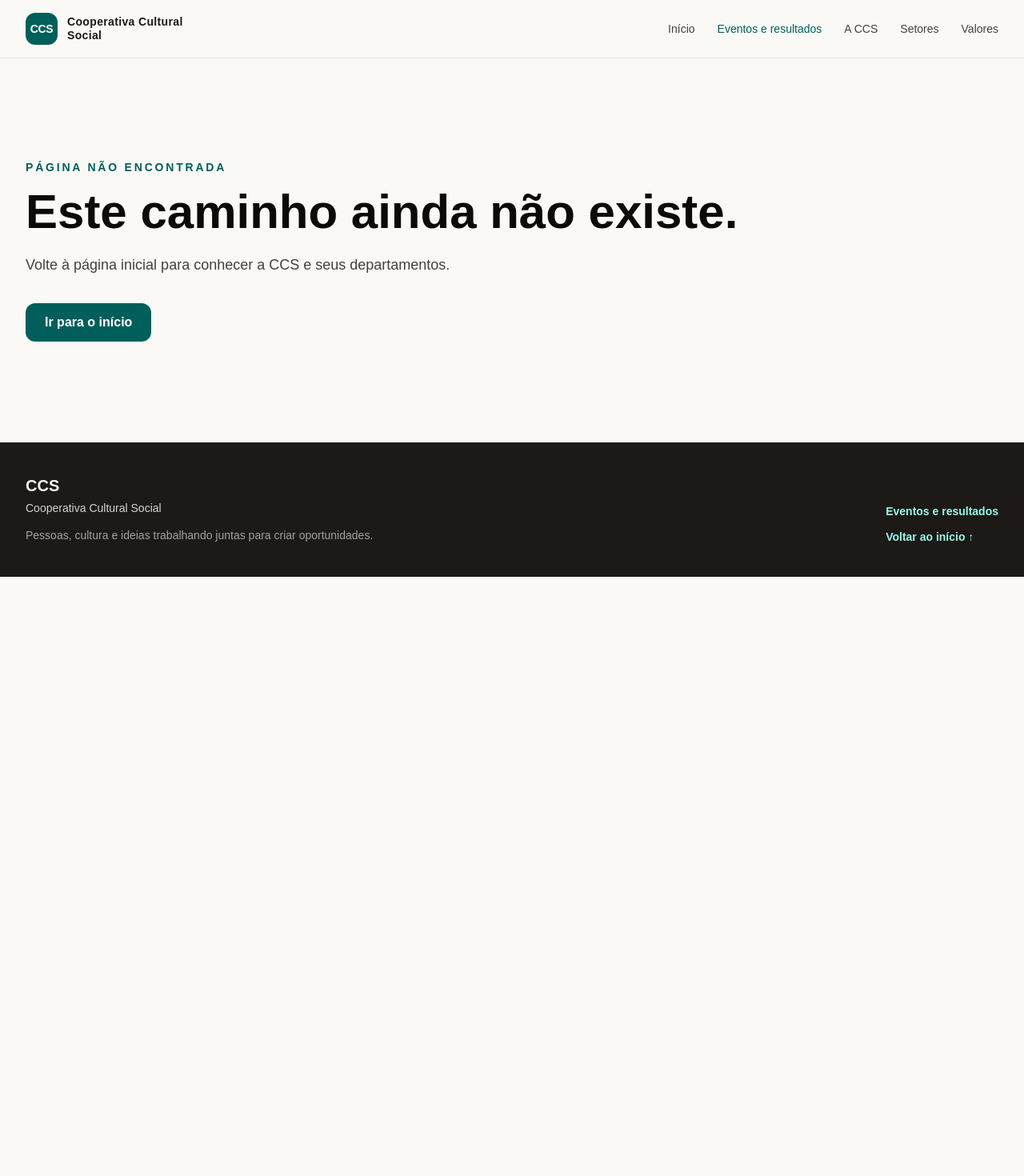
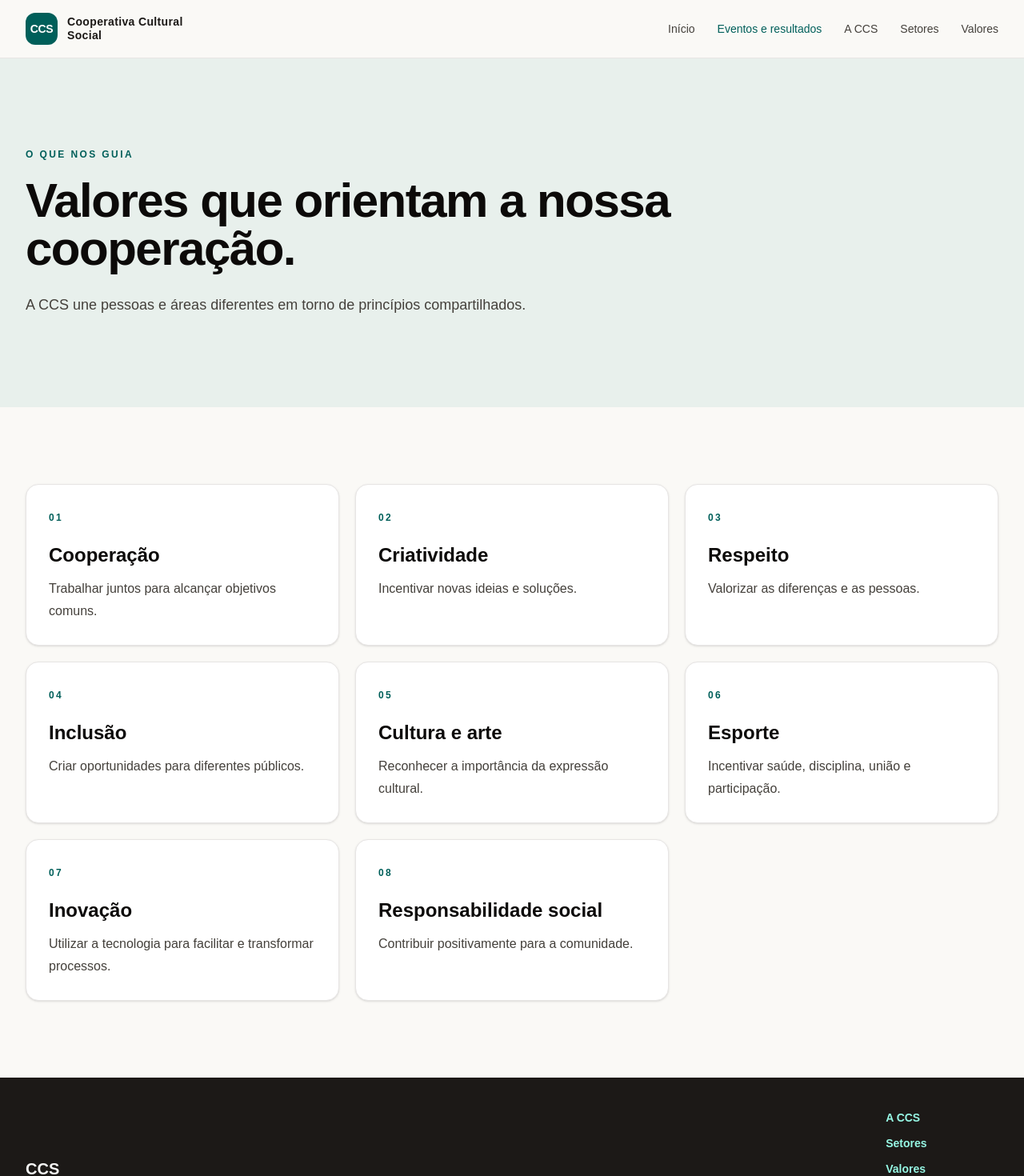
Before and after one commit to arthurmartinss/cooperativa-cultural-social, a React (Vite) app: page /valores in a window 1280 px wide. Shown: the top 1470 px of the page at 80% size. Before the commit the page ends 800 px from the top, so only its background shows below. Built offline with nearby package versions, Linux system fonts and the light colour scheme.

Commit message:
feat: adiciona paginas de navegacao da CCS

```diff
--- a/src/components/Cabecalho.tsx
+++ b/src/components/Cabecalho.tsx
@@ -1,9 +1,9 @@
 import { Link, NavLink } from 'react-router-dom'
 
 const linksSecoes = [
-  { nome: 'A CCS', destino: '/#sobre' },
-  { nome: 'Setores', destino: '/#setores' },
-  { nome: 'Valores', destino: '/#valores' },
+  { nome: 'A CCS', destino: '/sobre' },
+  { nome: 'Setores', destino: '/setores' },
+  { nome: 'Valores', destino: '/valores' },
 ]
 
 const classeLink = 'text-sm font-medium text-stone-700 transition-colors hover:text-teal-800 focus-visible:rounded focus-visible:outline-2 focus-visible:outline-offset-4 focus-visible:outline-teal-700'
@@ -21,9 +21,9 @@ export default function Cabecalho() {
           <NavLink to="/" end className={classeLink}>Início</NavLink>
           <NavLink to="/eventos" className={`${classeLink} font-bold text-teal-800`}>Eventos e resultados</NavLink>
           {linksSecoes.map((link) => (
-            <a key={link.destino} href={link.destino} className={classeLink}>
+            <NavLink key={link.destino} to={link.destino} className={classeLink}>
               {link.nome}
-            </a>
+            </NavLink>
           ))}
         </nav>
 
@@ -35,9 +35,9 @@ export default function Cabecalho() {
             <Link to="/" onClick={(evento) => evento.currentTarget.closest('details')?.removeAttribute('open')} className="rounded-lg px-3 py-2 text-sm font-medium text-stone-700 hover:bg-teal-50">Início</Link>
             <Link to="/eventos" onClick={(evento) => evento.currentTarget.closest('details')?.removeAttribute('open')} className="rounded-lg px-3 py-2 text-sm font-bold text-teal-800 hover:bg-teal-50">Eventos e resultados</Link>
             {linksSecoes.map((link) => (
-              <a key={link.destino} href={link.destino} onClick={(evento) => evento.currentTarget.closest('details')?.removeAttribute('open')} className="rounded-lg px-3 py-2 text-sm font-medium text-stone-700 hover:bg-teal-50 hover:text-teal-800">
+              <Link key={link.destino} to={link.destino} onClick={(evento) => evento.currentTarget.closest('details')?.removeAttribute('open')} className="rounded-lg px-3 py-2 text-sm font-medium text-stone-700 hover:bg-teal-50 hover:text-teal-800">
                 {link.nome}
-              </a>
+              </Link>
             ))}
           </nav>
         </details>
--- /dev/null
+++ b/src/components/ListaDepartamentos.tsx
@@ -0,0 +1,20 @@
+import { Link } from 'react-router-dom'
+import { departamentos } from '../data/departamentos'
+
+export default function ListaDepartamentos() {
+  return (
+    <div className="grid gap-5 sm:grid-cols-2 lg:grid-cols-3">
+      {departamentos.map((departamento) => (
+        <Link key={departamento.slug} to={`/departamentos/${departamento.slug}`} className="group flex min-h-64 flex-col rounded-2xl border border-stone-200 bg-white p-7 shadow-sm transition duration-200 hover:-translate-y-1 hover:border-teal-500 hover:shadow-lg focus-visible:outline-2 focus-visible:outline-offset-4 focus-visible:outline-teal-800">
+          <span aria-hidden="true" className="flex h-12 w-12 items-center justify-center rounded-xl bg-teal-100 text-sm font-bold text-teal-900">{departamento.sigla}</span>
+          <h3 className="mt-7 text-xl font-bold text-stone-950">{departamento.nome}</h3>
+          <p className="mt-3 text-sm leading-6 text-stone-600">{departamento.descricao}</p>
+          {departamento.pendente && <span className="pt-5 text-xs font-semibold uppercase tracking-wider text-amber-800">Conteúdo em preparação</span>}
+          <span className="mt-auto w-fit pt-6 text-sm font-bold text-teal-800 group-hover:text-teal-950">
+            Conhecer setor <span aria-hidden="true">→</span>
+          </span>
+        </Link>
+      ))}
+    </div>
+  )
+}
--- a/src/components/Rodape.tsx
+++ b/src/components/Rodape.tsx
@@ -10,6 +10,9 @@ export default function Rodape() {
           <p className="mt-3 max-w-md text-sm leading-6 text-stone-400">Pessoas, cultura e ideias trabalhando juntas para criar oportunidades.</p>
         </div>
         <div className="flex flex-col gap-3 text-sm font-semibold text-teal-200">
+          <Link to="/sobre" className="hover:text-white">A CCS</Link>
+          <Link to="/setores" className="hover:text-white">Setores</Link>
+          <Link to="/valores" className="hover:text-white">Valores</Link>
           <Link to="/eventos" className="hover:text-white">Eventos e resultados</Link>
           <Link to="/" className="hover:text-white">Voltar ao início ↑</Link>
         </div>
--- /dev/null
+++ b/src/data/valores.ts
@@ -0,0 +1,10 @@
+export const valores = [
+  { nome: 'Cooperação', descricao: 'Trabalhar juntos para alcançar objetivos comuns.' },
+  { nome: 'Criatividade', descricao: 'Incentivar novas ideias e soluções.' },
+  { nome: 'Respeito', descricao: 'Valorizar as diferenças e as pessoas.' },
+  { nome: 'Inclusão', descricao: 'Criar oportunidades para diferentes públicos.' },
+  { nome: 'Cultura e arte', descricao: 'Reconhecer a importância da expressão cultural.' },
+  { nome: 'Esporte', descricao: 'Incentivar saúde, disciplina, união e participação.' },
+  { nome: 'Inovação', descricao: 'Utilizar a tecnologia para facilitar e transformar processos.' },
+  { nome: 'Responsabilidade social', descricao: 'Contribuir positivamente para a comunidade.' },
+]
--- a/src/pages/Home.tsx
+++ b/src/pages/Home.tsx
@@ -1,16 +1,6 @@
-import { departamentos } from '../data/departamentos'
 import { Link } from 'react-router-dom'
-
-const valores = [
-  'Cooperação',
-  'Criatividade',
-  'Respeito',
-  'Inclusão',
-  'Cultura e arte',
-  'Esporte',
-  'Inovação',
-  'Responsabilidade social',
-]
+import ListaDepartamentos from '../components/ListaDepartamentos'
+import { valores } from '../data/valores'
 
 export default function Home() {
   return (
@@ -27,8 +17,8 @@ export default function Home() {
             Cultura, arte, esporte, tecnologia e comunicação se encontram para criar projetos que valorizam talentos e fortalecem a comunidade.
           </p>
           <div className="mt-10 flex flex-wrap gap-3">
-            <a href="#sobre" className="rounded-xl bg-teal-800 px-6 py-3 font-semibold text-white transition-colors hover:bg-teal-900 focus-visible:outline-2 focus-visible:outline-offset-4 focus-visible:outline-teal-800">Conheça a CCS</a>
-            <a href="#setores" className="rounded-xl border border-teal-800 px-6 py-3 font-semibold text-teal-900 transition-colors hover:bg-white/70 focus-visible:outline-2 focus-visible:outline-offset-4 focus-visible:outline-teal-800">Explore nossos setores</a>
+            <Link to="/sobre" className="rounded-xl bg-teal-800 px-6 py-3 font-semibold text-white transition-colors hover:bg-teal-900 focus-visible:outline-2 focus-visible:outline-offset-4 focus-visible:outline-teal-800">Conheça a CCS</Link>
+            <Link to="/setores" className="rounded-xl border border-teal-800 px-6 py-3 font-semibold text-teal-900 transition-colors hover:bg-white/70 focus-visible:outline-2 focus-visible:outline-offset-4 focus-visible:outline-teal-800">Explore nossos setores</Link>
           </div>
         </div>
       </section>
@@ -51,19 +41,7 @@ export default function Home() {
           <p className="text-xs font-bold uppercase tracking-[0.2em] text-teal-800">Nossa atuação</p>
           <h2 className="mt-4 max-w-2xl text-3xl font-bold tracking-tight text-stone-950 sm:text-5xl">Áreas que constroem a CCS juntas.</h2>
           <p className="mt-5 max-w-2xl text-lg leading-8 text-stone-700">Cada setor contribui com seus conhecimentos para transformar ideias em projetos.</p>
-          <div className="mt-12 grid gap-5 sm:grid-cols-2 lg:grid-cols-3">
-            {departamentos.map((departamento) => (
-              <Link key={departamento.slug} to={`/departamentos/${departamento.slug}`} className="group flex min-h-64 flex-col rounded-2xl border border-stone-200 bg-white p-7 shadow-sm transition duration-200 hover:-translate-y-1 hover:border-teal-500 hover:shadow-lg focus-visible:outline-2 focus-visible:outline-offset-4 focus-visible:outline-teal-800">
-                <span aria-hidden="true" className="flex h-12 w-12 items-center justify-center rounded-xl bg-teal-100 text-sm font-bold text-teal-900">{departamento.sigla}</span>
-                <h3 className="mt-7 text-xl font-bold text-stone-950">{departamento.nome}</h3>
-                <p className="mt-3 text-sm leading-6 text-stone-600">{departamento.descricao}</p>
-                {departamento.pendente && <span className="mt-auto pt-5 text-xs font-semibold uppercase tracking-wider text-amber-800">Conteúdo em preparação</span>}
-                <span className="mt-auto w-fit pt-6 text-sm font-bold text-teal-800 group-hover:text-teal-950">
-                  Conhecer setor <span aria-hidden="true">→</span>
-                </span>
-              </Link>
-            ))}
-          </div>
+          <div className="mt-12"><ListaDepartamentos /></div>
         </div>
       </section>
 
@@ -85,7 +63,7 @@ export default function Home() {
           <p className="mt-5 max-w-2xl text-base leading-7 text-teal-100 sm:text-lg">Acreditamos que a cultura e a inovação criam oportunidades quando caminham com respeito, inclusão e responsabilidade.</p>
           <ul className="mt-10 flex flex-wrap gap-3" aria-label="Valores da CCS">
             {valores.map((valor) => (
-              <li key={valor} className="rounded-full border border-teal-500/70 px-4 py-2 text-sm font-medium text-white">{valor}</li>
+              <li key={valor.nome} className="rounded-full border border-teal-500/70 px-4 py-2 text-sm font-medium text-white">{valor.nome}</li>
             ))}
           </ul>
         </div>
--- /dev/null
+++ b/src/pages/Setores.tsx
@@ -0,0 +1,18 @@
+import ListaDepartamentos from '../components/ListaDepartamentos'
+
+export default function Setores() {
+  return (
+    <main>
+      <section className="bg-[#e8f0ec] px-5 py-20 sm:px-8 sm:py-28">
+        <div className="mx-auto max-w-7xl">
+          <p className="text-xs font-bold uppercase tracking-[0.2em] text-teal-800">Nossa atuação</p>
+          <h1 className="mt-5 max-w-4xl text-4xl font-bold tracking-tight text-stone-950 sm:text-6xl">Departamentos que trabalham juntos.</h1>
+          <p className="mt-6 max-w-3xl text-lg leading-8 text-stone-700">Conheça o objetivo de cada setor da CCS. Ao entrar em um departamento, você encontra também o espaço para o organograma da equipe.</p>
+        </div>
+      </section>
+      <section className="bg-stone-100 px-5 py-20 sm:px-8 sm:py-24">
+        <div className="mx-auto max-w-7xl"><ListaDepartamentos /></div>
+      </section>
+    </main>
+  )
+}
--- /dev/null
+++ b/src/pages/Sobre.tsx
@@ -0,0 +1,50 @@
+import { Link } from 'react-router-dom'
+
+export default function Sobre() {
+  return (
+    <main>
+      <section className="bg-[#e8f0ec] px-5 py-20 sm:px-8 sm:py-28">
+        <div className="mx-auto max-w-7xl">
+          <p className="text-xs font-bold uppercase tracking-[0.2em] text-teal-800">Sobre a CCS</p>
+          <h1 className="mt-5 max-w-4xl text-4xl font-bold tracking-tight text-stone-950 sm:text-6xl">Cultura e colaboração para criar oportunidades.</h1>
+          <p className="mt-6 max-w-3xl text-lg leading-8 text-stone-700">A Cooperativa Cultural Social reúne diferentes conhecimentos e habilidades para desenvolver projetos que aproximam as pessoas e fortalecem a comunidade.</p>
+        </div>
+      </section>
+
+      <section className="px-5 py-20 sm:px-8 sm:py-24">
+        <div className="mx-auto grid max-w-7xl gap-10 lg:grid-cols-[1fr_1.3fr] lg:gap-20">
+          <h2 className="text-3xl font-bold text-stone-950 sm:text-4xl">Nosso propósito</h2>
+          <div className="space-y-5 text-lg leading-8 text-stone-700">
+            <p>A CCS nasceu para promover integração, criatividade, inclusão e desenvolvimento social por meio da cultura, da arte, do esporte, da tecnologia e da comunicação.</p>
+            <p>O trabalho coletivo transforma essas áreas em projetos, ações e iniciativas que estimulam talentos, geram oportunidades e permitem que mais pessoas aprendam, participem e criem.</p>
+          </div>
+        </div>
+      </section>
+
+      <section className="bg-stone-100 px-5 py-20 sm:px-8 sm:py-24">
+        <div className="mx-auto grid max-w-7xl gap-5 md:grid-cols-2">
+          <article className="rounded-2xl border border-stone-200 bg-white p-8 shadow-sm">
+            <p className="text-xs font-bold uppercase tracking-[0.2em] text-teal-800">O que fazemos</p>
+            <h2 className="mt-4 text-3xl font-bold text-stone-950">Missão</h2>
+            <p className="mt-5 leading-7 text-stone-700">Promover oportunidades e desenvolvimento pela união entre cultura, arte, esporte, tecnologia, comunicação e pessoas. Criamos projetos que valorizam talentos, estimulam a criatividade e contribuem para a sociedade.</p>
+          </article>
+          <article className="rounded-2xl border border-stone-200 bg-white p-8 shadow-sm">
+            <p className="text-xs font-bold uppercase tracking-[0.2em] text-teal-800">Onde queremos chegar</p>
+            <h2 className="mt-4 text-3xl font-bold text-stone-950">Visão</h2>
+            <p className="mt-5 leading-7 text-stone-700">Ser reconhecida por transformar ideias em projetos, conectar pessoas e criar oportunidades, tornando-se referência em iniciativas culturais e sociais.</p>
+          </article>
+        </div>
+      </section>
+
+      <section className="px-5 py-16 sm:px-8 sm:py-20">
+        <div className="mx-auto flex max-w-7xl flex-col gap-6 sm:flex-row sm:items-center sm:justify-between">
+          <div>
+            <h2 className="text-3xl font-bold text-stone-950">Conheça quem constrói a CCS.</h2>
+            <p className="mt-3 text-stone-700">Cada departamento contribui com uma parte dessa missão.</p>
+          </div>
+          <Link to="/setores" className="w-fit rounded-xl bg-teal-800 px-6 py-3 font-semibold text-white hover:bg-teal-900 focus-visible:outline-2 focus-visible:outline-offset-4 focus-visible:outline-teal-800">Explorar setores</Link>
+        </div>
+      </section>
+    </main>
+  )
+}
--- /dev/null
+++ b/src/pages/Valores.tsx
@@ -0,0 +1,26 @@
+import { valores } from '../data/valores'
+
+export default function Valores() {
+  return (
+    <main>
+      <section className="bg-[#e8f0ec] px-5 py-20 sm:px-8 sm:py-28">
+        <div className="mx-auto max-w-7xl">
+          <p className="text-xs font-bold uppercase tracking-[0.2em] text-teal-800">O que nos guia</p>
+          <h1 className="mt-5 max-w-4xl text-4xl font-bold tracking-tight text-stone-950 sm:text-6xl">Valores que orientam a nossa cooperação.</h1>
+          <p className="mt-6 max-w-3xl text-lg leading-8 text-stone-700">A CCS une pessoas e áreas diferentes em torno de princípios compartilhados.</p>
+        </div>
+      </section>
+      <section className="px-5 py-20 sm:px-8 sm:py-24">
+        <div className="mx-auto grid max-w-7xl gap-5 sm:grid-cols-2 lg:grid-cols-3">
+          {valores.map((valor, indice) => (
+            <article key={valor.nome} className="rounded-2xl border border-stone-200 bg-white p-7 shadow-sm">
+              <span aria-hidden="true" className="text-xs font-bold tracking-[0.2em] text-teal-800">{String(indice + 1).padStart(2, '0')}</span>
+              <h2 className="mt-5 text-2xl font-bold text-stone-950">{valor.nome}</h2>
+              <p className="mt-3 leading-7 text-stone-700">{valor.descricao}</p>
+            </article>
+          ))}
+        </div>
+      </section>
+    </main>
+  )
+}
--- a/src/routes/Routes.tsx
+++ b/src/routes/Routes.tsx
@@ -5,6 +5,9 @@ import Departamento from '../pages/Departamento'
 import Eventos from '../pages/Eventos'
 import Home from '../pages/Home'
 import NaoEncontrado from '../pages/NaoEncontrado'
+import Setores from '../pages/Setores'
+import Sobre from '../pages/Sobre'
+import Valores from '../pages/Valores'
 
 const router = createBrowserRouter([
   {
@@ -12,6 +15,9 @@ const router = createBrowserRouter([
     element: <App />,
     children: [
       { index: true, element: <Home /> },
+      { path: 'sobre', element: <Sobre /> },
+      { path: 'setores', element: <Setores /> },
+      { path: 'valores', element: <Valores /> },
       { path: 'eventos', element: <Eventos /> },
       ...departamentos.map((departamento) => ({
         path: `departamentos/${departamento.slug}`,
```
Also changed, not shown: 1 other file (tests, documents, lock files or other folders).
